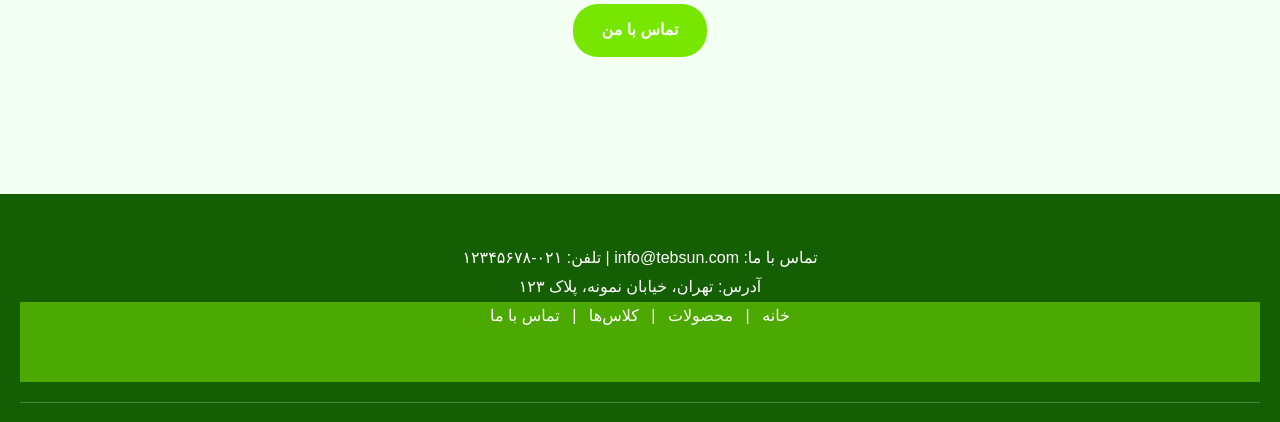
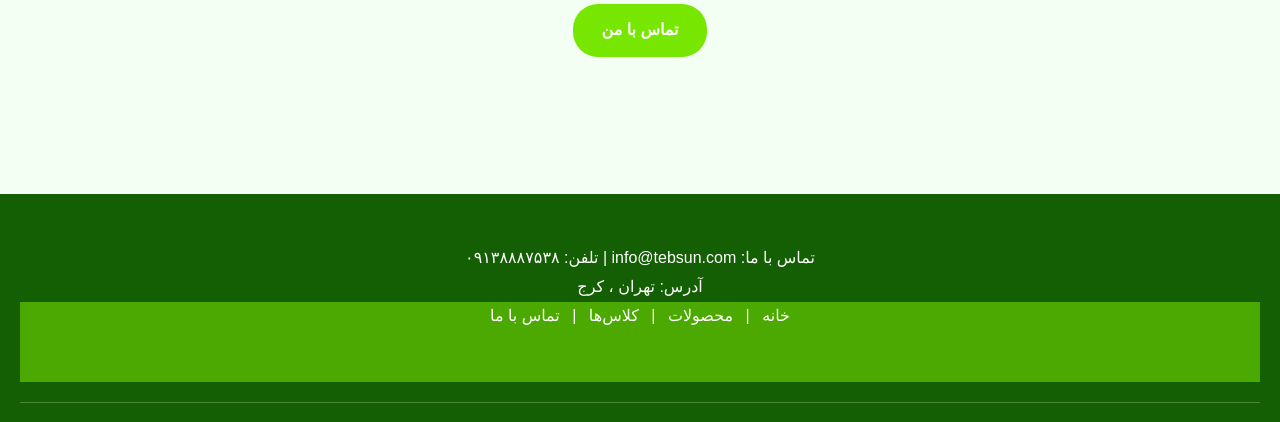
Before and after one commit to Matin-Am2/Teb-Sonati, a Django app: page /home/ in a window 1280 px wide. Shown: the part 2446-2868 px from the top of the page. Run offline with Django 5.2, Linux system fonts and the light colour scheme; data that the repository does not hold is empty; some web fonts are replaced.

Commit message:
improved caching and made some changes

```diff
--- a/home/templates/home/home.html
+++ b/home/templates/home/home.html
@@ -106,7 +106,7 @@
 
 
 <!-- Extra Section -->
-<section class="extra">
+<section class="extra" id="extra">
     <h2>کلاس‌ها و آموزش‌ها</h2>
     <p>
         ما در کنار درمان‌های طبیعی، دوره‌ها و کارگاه‌هایی در زمینه <strong>مزاج‌شناسی</strong>،
@@ -127,13 +127,13 @@
 <!-- Footer -->
 <footer class="footer">
     <div class="footer-content">
-        <p>تماس با ما: info@tebsun.com | تلفن: ۰۲۱-۱۲۳۴۵۶۷۸</p>
-        <p>آدرس: تهران، خیابان نمونه، پلاک ۱۲۳</p>
+        <p>تماس با ما: info@tebsun.com | تلفن: ۰۹۱۳۸۸۸۷۵۳۸</p>
+        <p> آدرس: تهران ، کرج</p>
         <nav class="footer-links">
-            <a href="#">خانه</a> |
-            <a href="#">محصولات</a> |
-            <a href="#">کلاس‌ها</a> |
-            <a href="#">تماس با ما</a>
+            <a href="{% url 'home:home' %}">خانه</a> |
+            <a href="{% url 'home:products' %}">محصولات</a> |
+            <a href="#extra">کلاس‌ها</a> |
+            <a href="{% url 'home:about' %}">تماس با ما</a>
         </nav>
     </div>
     <div class="footer-bottom">
--- a/home/views.py
+++ b/home/views.py
@@ -1,6 +1,5 @@
 from django.views.generic.base import TemplateView
 from django.views.generic import ListView,DetailView
-from django.utils.http import urlencode
 from django.views.decorators.cache import cache_page
 from django.utils.decorators import method_decorator
 from .models import Product,Category
--- a/static/css/products_style.css
+++ b/static/css/products_style.css
@@ -154,6 +154,7 @@
   display: inline-block;
   font-family: 'Sahel', sans-serif;
   padding: 12px 32px;
+  margin: 2px;
   text-align: center;
   text-decoration: none;
   transition: all 250ms;
```
